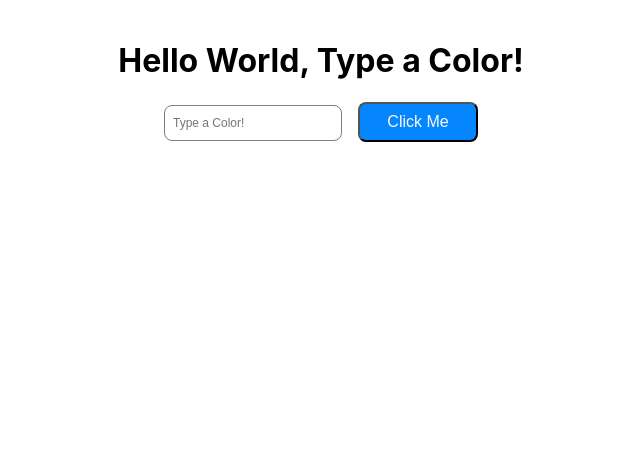
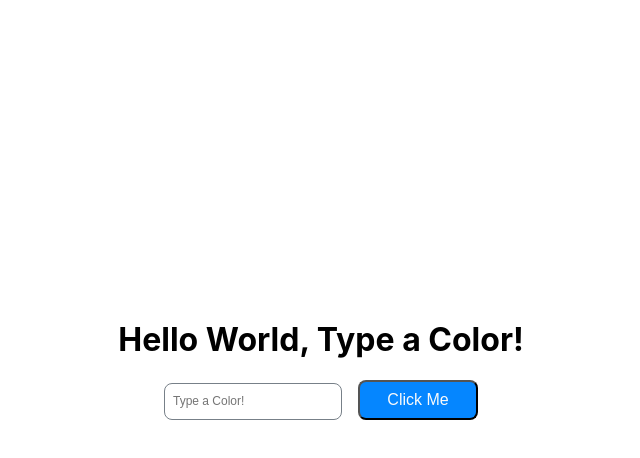
Before and after one commit to cattmampbell/reacting-to-react, a React (Create React App) app: page / in a window 1280 px wide. Shown: the top 458 px of the page, without its empty margins (319-959 px from the left). Built offline with nearby package versions, Linux system fonts and the light colour scheme.

Commit message:
Centered elements vertically via index.css file.

```diff
--- a/src/index.css
+++ b/src/index.css
@@ -3,8 +3,8 @@ html {
 }
 
 body {
-  margin: 0;
-  padding: 0;
+  /* margin: 0; */
+  /* padding: 0; */
   font-family: -apple-system, BlinkMacSystemFont, "Segoe UI", "Roboto", "Oxygen", "Ubuntu", "Cantarell", "Fira Sans", "Droid Sans", "Helvetica Neue", sans-serif;
 }
 
@@ -13,8 +13,8 @@ code {
 }
 
 #root {
-  display: inline;
-  margin-left: 50%;
+  margin-top: 40vh;
+  width: 100%;
 }
 
 input,
@@ -30,10 +30,10 @@ input {
   border-style: solid;
   border-width: 1px;
   font-size: .75rem;
+  margin-right: 1rem;
 }
 
 button {
-  margin-left: 1rem;
   background-color: rgb(5, 134, 255);
   font-size: 1rem;
   color: rgb(248, 249, 250);
```
